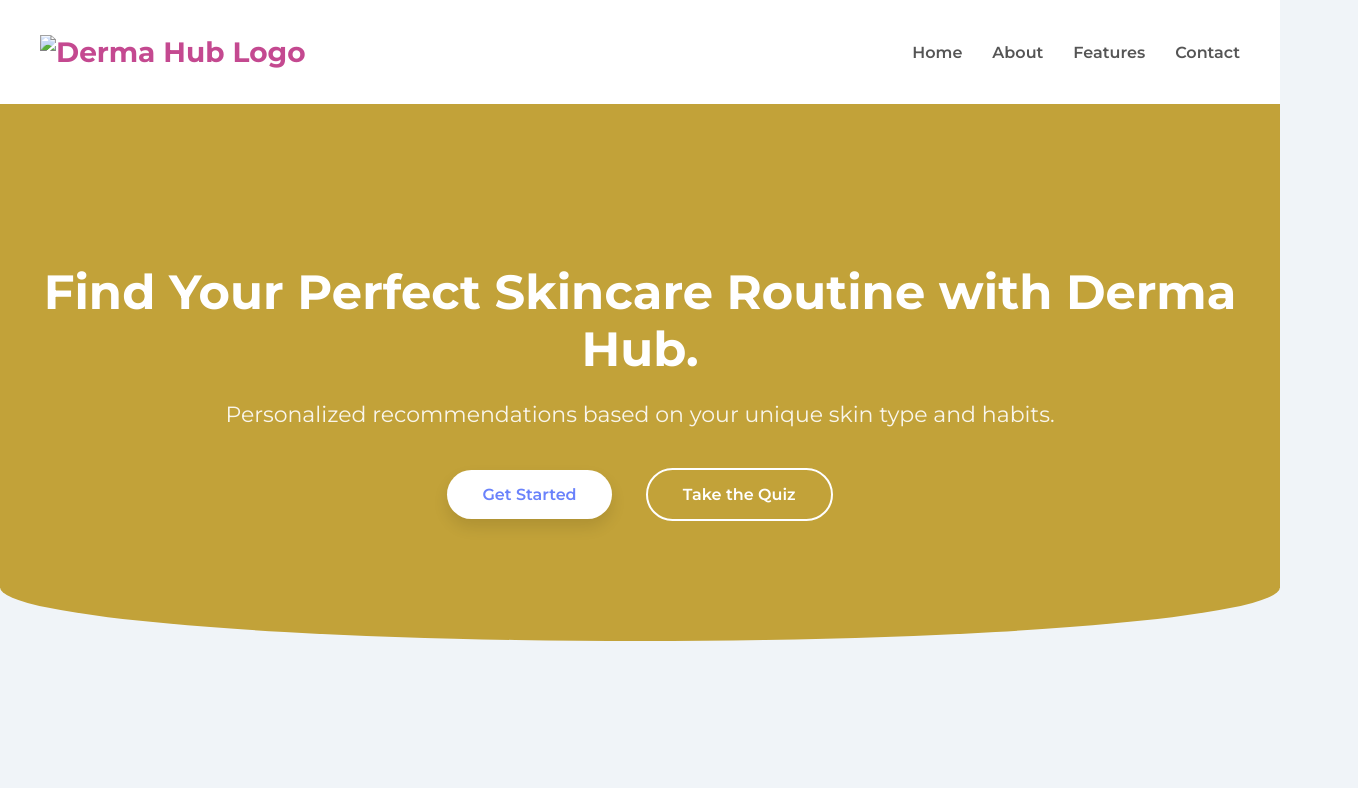
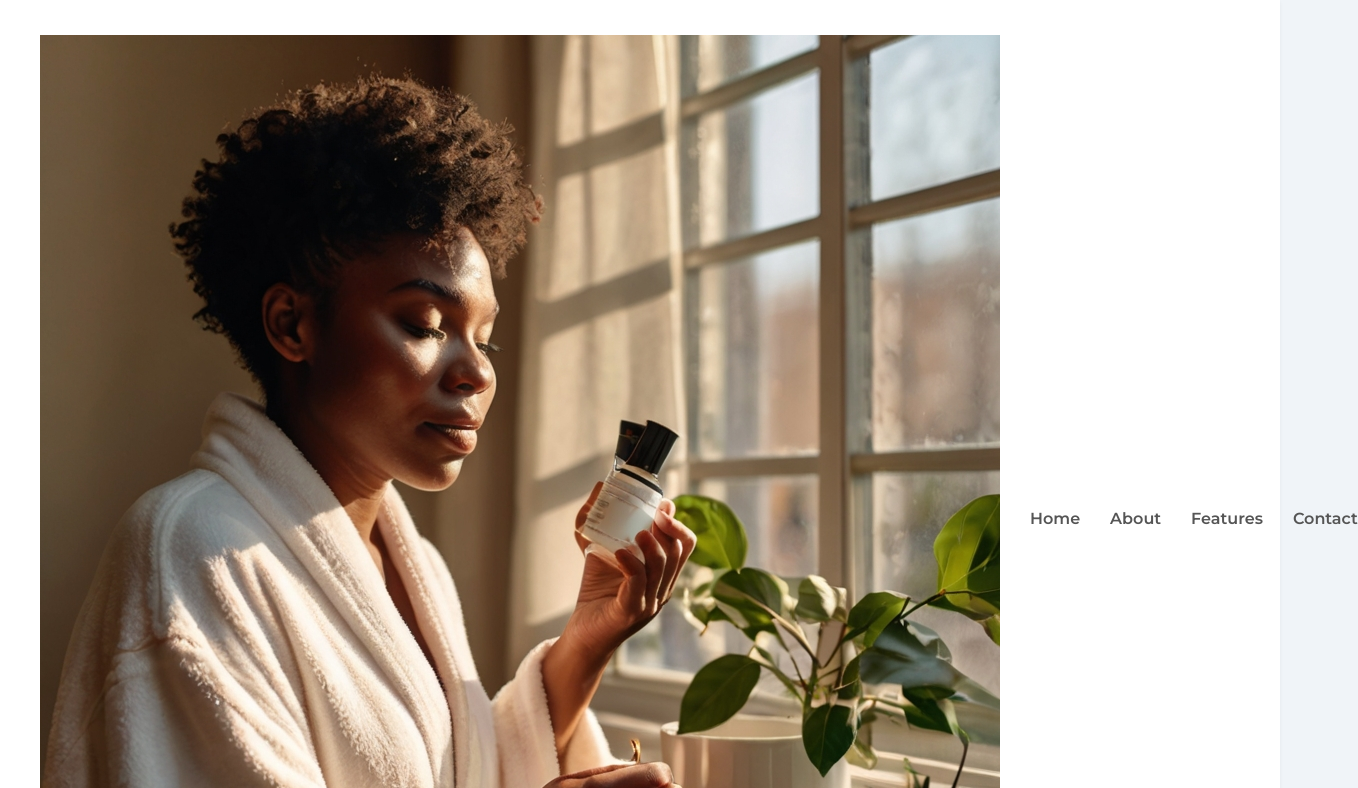
Before and after one commit to blacksnowmartin/DermaHub, a plain HTML site: page index.html in a window 1280 px wide. Shown: the top 788 px of the page, 1358 px wide, since content can reach past the window. Drawn offline with Linux system fonts and the light colour scheme.

Commit message:
confirmef the location of header logo needs to be sized down

```diff
--- a/index.html
+++ b/index.html
@@ -13,7 +13,7 @@
     <header>
         <div class="container">
             <div class="logo">
-                <img src="images/logo-plac" alt="Derma Hub Logo">
+                <img src="images/sb_doing_skincare_routine.jpg" alt="Derma Hub Logo">
             </div>
             <nav>
                 <ul>
```
